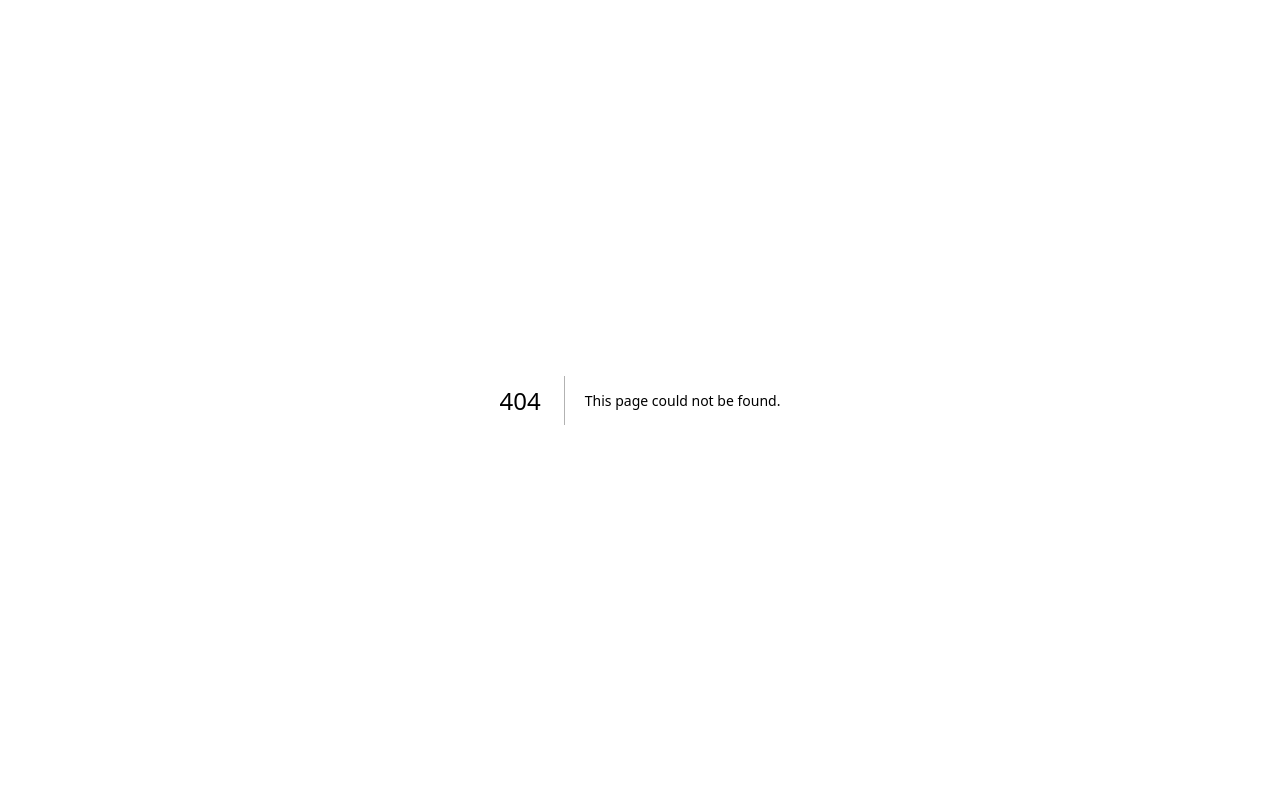
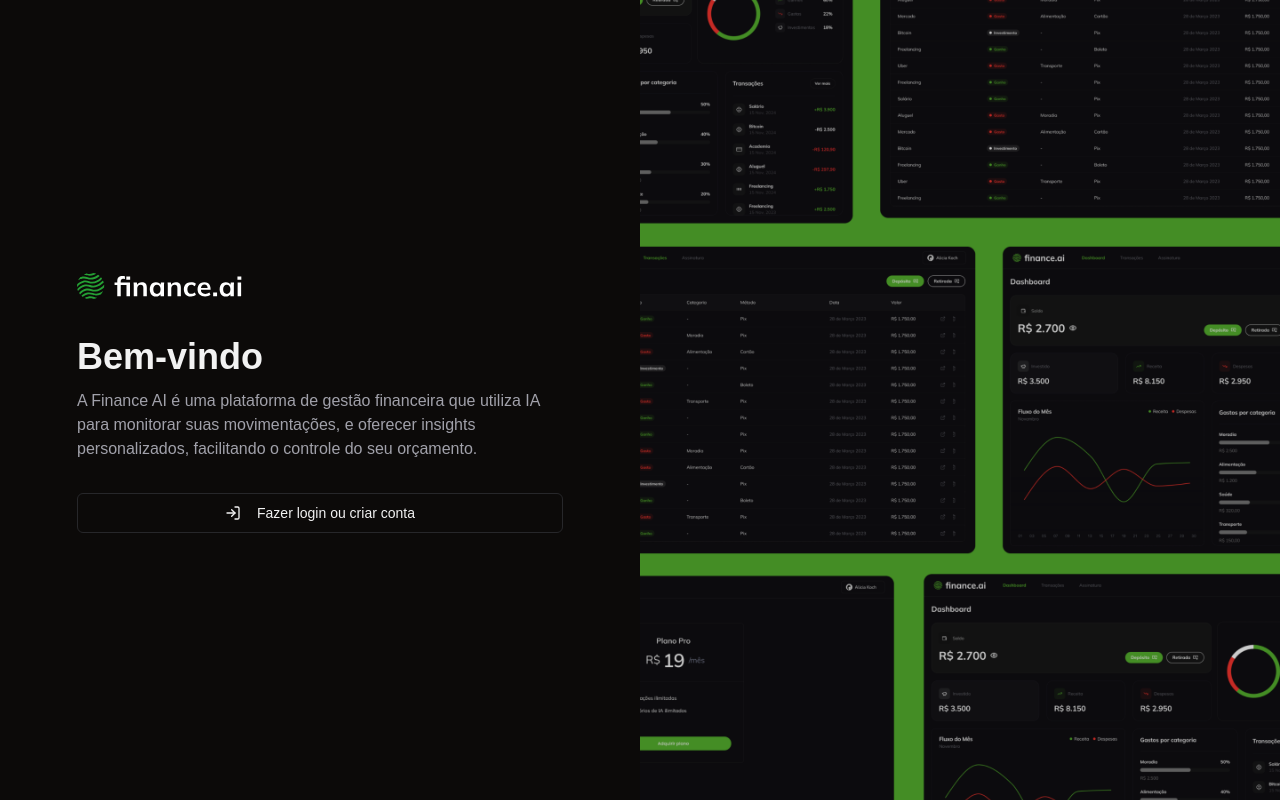
Before and after one commit to jenniferdsbaumgart/cashpath-fullstack-finances-app, a Next.js app: page /login in a window 1280 px wide. Before the commit this address had no page. Built offline with nearby package versions, Linux system fonts and the light colour scheme.

Commit message:
feat: add login page

```diff
--- /dev/null
+++ b/app/login/page.tsx
@@ -0,0 +1,42 @@
+import Image from "next/image";
+import { Button } from "../_components/ui/button";
+import { LogInIcon } from "lucide-react";
+
+const LoginPage = () => {
+  return (
+    <div className="grid h-full grid-cols-2">
+      {/* LEFT */}
+      <div className="mx-auto flex h-full max-w-[550px] flex-col justify-center p-8">
+        <Image
+          src="/logo.svg"
+          width={173}
+          height={39}
+          alt={"logo"}
+          className="mb-8"
+        />
+        <h1 className="mb-3 text-4xl font-bold">Bem-vindo</h1>
+        <p className="mb-8 text-muted-foreground">
+          A Finance AI é uma plataforma de gestão financeira que utiliza IA para
+          monitorar suas movimentações, e oferecer insights personalizados,
+          facilitando o controle do seu orçamento.
+        </p>
+        <Button variant="outline">
+          <LogInIcon className="mr-2" />
+          Fazer login ou criar conta
+        </Button>
+      </div>
+
+      {/* RIGHT */}
+      <div className="relative h-full w-full">
+        <Image
+          src="/login-image.png"
+          alt={"faça login"}
+          fill
+          className="object-cover"
+        />
+      </div>
+    </div>
+  );
+};
+
+export default LoginPage;
--- a/app/subscription/page.tsx
+++ b/app/subscription/page.tsx
@@ -1,5 +1,5 @@
-const Subscription = () => {
+const SubscriptionPage = () => {
   return <h1>Subscription</h1>;
 };
 
-export default Subscription;
+export default SubscriptionPage;
--- a/app/transactions/page.tsx
+++ b/app/transactions/page.tsx
@@ -1,5 +1,5 @@
-const Transactions = () => {
+const TransactionsPage = () => {
   return <h1>Transactions</h1>;
 };
 
-export default Transactions;
+export default TransactionsPage;
```
Also changed, not shown: public/login-image.png (added), public/logo.svg (added).
